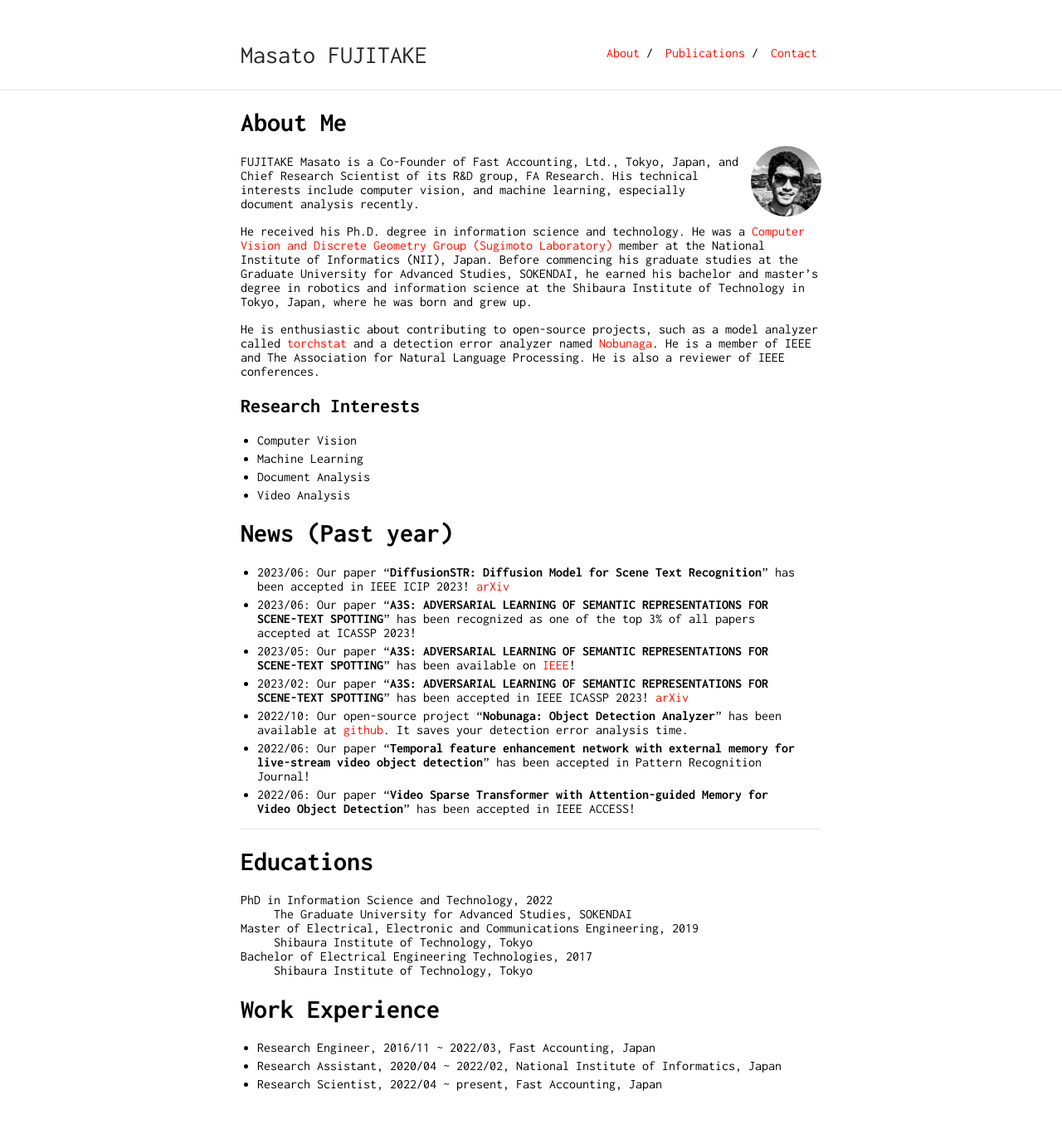
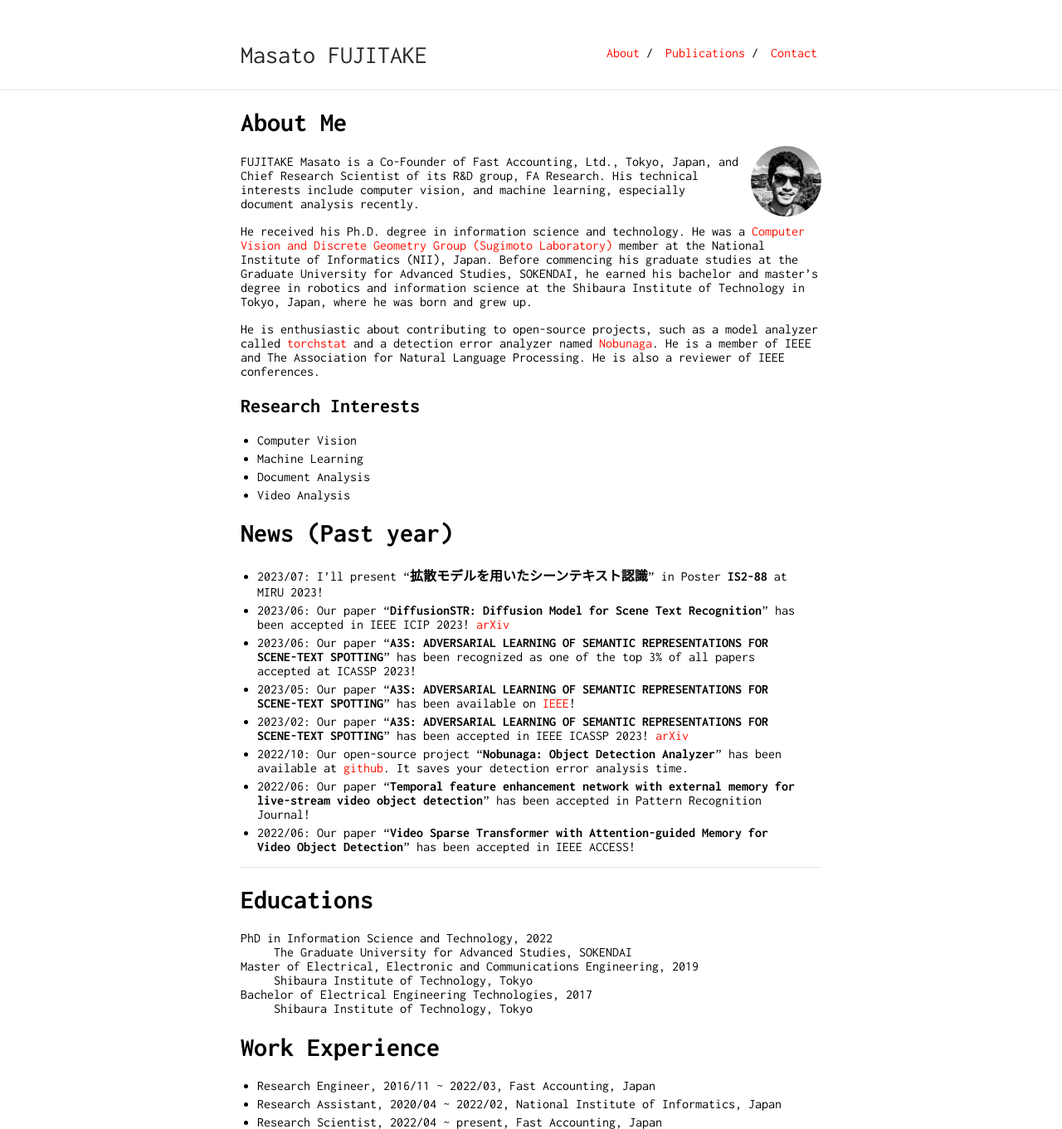
Before and after one commit to Swall0w/Swall0w.github.io, a Jekyll site: the page built from index.md, in a window 1280 px wide. Shown: the whole page at 83% size. Built offline with Jekyll 4.4.1, drawn with Linux system fonts in a browser that asks for light colours; our own code applies the rules of GitHub Pages for plain Markdown files; before the commit the page ends 1315 px from its top, so only the background shows below that.

Commit message:
Update index.md

```diff
--- a/index.md
+++ b/index.md
@@ -28,6 +28,7 @@
 
 
 # News (Past year)
+- 2023/07: I'll present "**拡散モデルを用いたシーンテキスト認識**" in Poster **IS2-88** at MIRU 2023!
 - 2023/06: Our paper "**DiffusionSTR: Diffusion Model for Scene Text Recognition**" has been accepted in IEEE ICIP 2023! [arXiv](https://arxiv.org/abs/2306.16707)
 - 2023/06: Our paper "**A3S: ADVERSARIAL LEARNING OF SEMANTIC REPRESENTATIONS FOR SCENE-TEXT SPOTTING**" has  been recognized as one of the top 3% of all papers accepted at ICASSP 2023!
 - 2023/05: Our paper "**A3S: ADVERSARIAL LEARNING OF SEMANTIC REPRESENTATIONS FOR SCENE-TEXT SPOTTING**" has been available on [IEEE](https://ieeexplore.ieee.org/abstract/document/10096434)!
```
